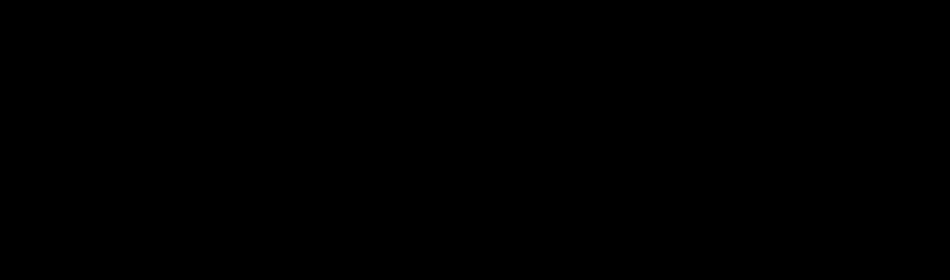
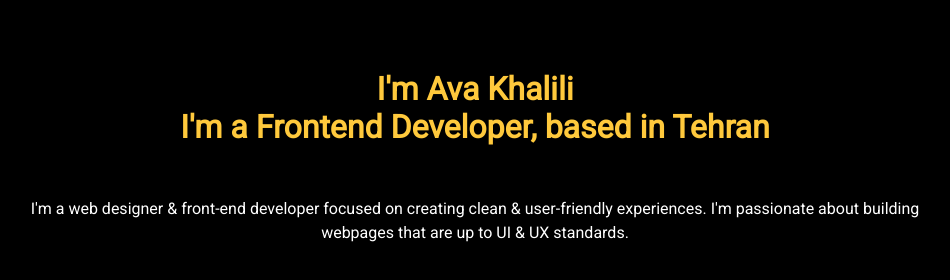
Before and after one commit to AvaKhA/ava-portfolio, a plain HTML site: page about.html in a window 1280 px wide. Shown: the whole page, without its empty margins (115-1065 px from the left). Drawn offline with nearby package versions, Linux system fonts and the light colour scheme.

Commit message:
about page

```diff
--- a/about.html
+++ b/about.html
@@ -21,6 +21,18 @@
     <link rel="stylesheet" href="/style/portfolio.css" />
   </head>
   <body>
+    <div class="container">
+      <h2 class="heading-text">
+        I'm Ava Khalili <br />
+        I'm a Frontend Developer, based in Tehran
+      </h2>
+      <p>
+        I'm a web designer & front-end developer focused on creating clean &
+        user-friendly experiences. I'm passionate about building webpages that
+        are up to UI & UX standards.
+      </p>
+    </div>
+
     <script
       src="https://cdn.jsdelivr.net/npm/bootstrap@5.2.2/dist/js/bootstrap.bundle.min.js"
       integrity="sha384-OERcA2EqjJCMA+/3y+gxIOqMEjwtxJY7qPCqsdltbNJuaOe923+mo//f6V8Qbsw3"
--- a/style/portfolio.css
+++ b/style/portfolio.css
@@ -16,8 +16,12 @@ font-family: 'Roboto', sans-serif;*/
   margin: 20px;
 }
 
-.designer-photo {
-  max-width: 200px;
+.heading-text {
+  font-family: "Roboto", sans-serif;
+  font-weight: 900;
+  text-align: center;
+  margin: auto;
+  padding: 50px;
 }
 
 .photo {
@@ -26,12 +30,9 @@ font-family: 'Roboto', sans-serif;*/
   margin: 0 auto;
 }
 
-.heading-text {
-  font-family: "Roboto", sans-serif;
-  font-weight: 900;
-  text-align: center;
-  margin: auto;
-  padding: 50px;
+a {
+  text-decoration: none;
+  color: black;
 }
 
 body {
@@ -57,10 +58,12 @@ ul {
   padding: 0px;
 }
 
-.question,
-.skills {
-  font-weight: bold;
-  color: var(--branding-color);
+p {
+  font-family: "Roboto", sans-serif;
+  text-align: center;
+  margin: auto;
+  padding: 0px 100px;
+  color: #ffffff;
 }
 
 .primary-button {
@@ -68,6 +71,16 @@ ul {
   font-weight: 900;
   text-align: center;
   margin-top: 30px;
+}
+
+.designer-photo {
+  max-width: 200px;
+}
+
+.question,
+.skills {
+  font-weight: bold;
+  color: var(--branding-color);
 }
 
 @media (max-width: 600px) {
```
Also changed, not shown: index.html (+2 -2 lines).
